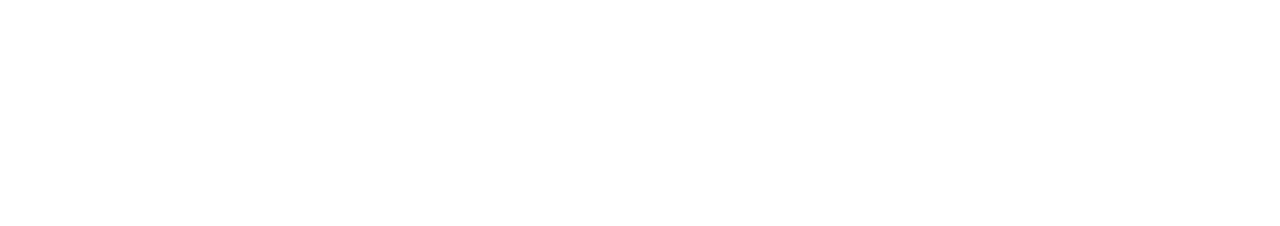
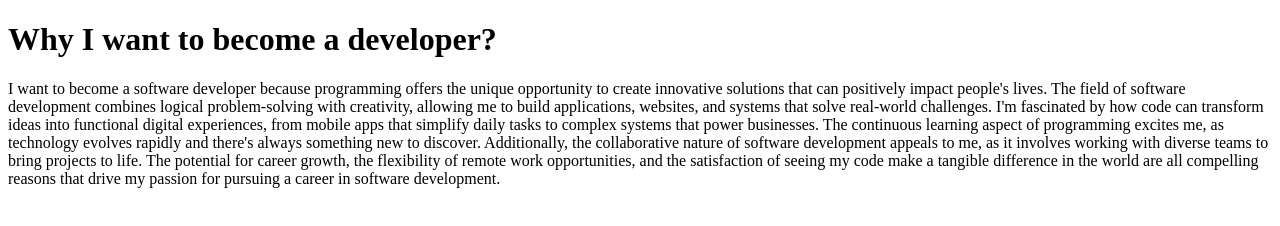
Before and after one commit to acciojob/why-software-zapshooter, a website: page main.html in a window 1280 px wide. Drawn offline with Linux system fonts and the light colour scheme.

Commit message:
created a submission

```diff
--- a/main.html
+++ b/main.html
@@ -1,16 +1,13 @@
 <!DOCTYPE html>
+<html lang="en">
+<head>
+    <meta charset="UTF-8">
+    <meta name="viewport" content="width=device-width, initial-scale=1.0">
+    <title>Why I Want to Become a Developer</title>
+</head>
+<body>
+    <h1>Why I want to become a developer?</h1>
 
-<html>
-
-<head>
-	<link rel="stylesheet" href="styles.css">
-</head>
-
-<body>
-	<!-- the entire body must be written by student -->
-    <script type="text/javascript" src="./script.js">
-</script>
-
+    <p>I want to become a software developer because programming offers the unique opportunity to create innovative solutions that can positively impact people's lives. The field of software development combines logical problem-solving with creativity, allowing me to build applications, websites, and systems that solve real-world challenges. I'm fascinated by how code can transform ideas into functional digital experiences, from mobile apps that simplify daily tasks to complex systems that power businesses. The continuous learning aspect of programming excites me, as technology evolves rapidly and there's always something new to discover. Additionally, the collaborative nature of software development appeals to me, as it involves working with diverse teams to bring projects to life. The potential for career growth, the flexibility of remote work opportunities, and the satisfaction of seeing my code make a tangible difference in the world are all compelling reasons that drive my passion for pursuing a career in software development.</p>
 </body>
-
 </html>
```
